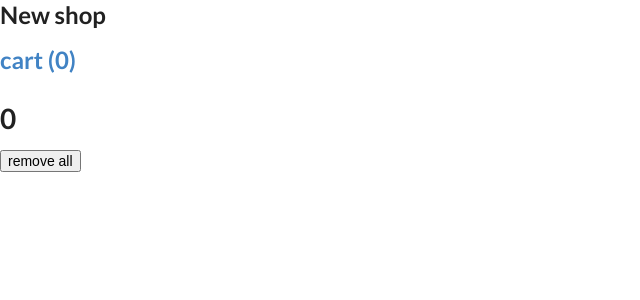
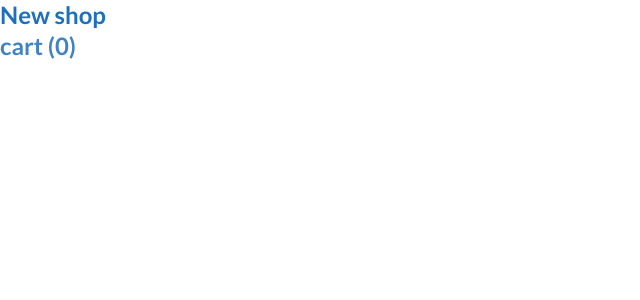
Before and after one commit to 61010923/react-redux-practice, a React (Create React App) app: page /cart in a window 1280 px wide. Shown: the top 300 px of the page, without its empty margins (0-640 px from the left). Built offline with nearby package versions, Linux system fonts and the light colour scheme.

Commit message:
remove clg

```diff
--- a/src/components/Cart.js
+++ b/src/components/Cart.js
@@ -10,8 +10,16 @@ function Cart() {
   const total = products.reduce((sum, initialValue) => sum + initialValue.qty * initialValue.price, 0);
   return (
     <>
-      <h1>{total}</h1>
-      <button type="submit" onClick={() => { dispatch(removeAll()); }}>remove all</button>
+      {total !== 0 && (
+      <div>
+        <h1>
+          total:
+          {" "}
+          {total}
+        </h1>
+        <button type="submit" onClick={() => { dispatch(removeAll()); }}>remove all</button>
+      </div>
+      )}
 
       {products.map((item) => (
         <div key={item.id}>
--- a/src/components/Header.js
+++ b/src/components/Header.js
@@ -7,7 +7,9 @@ function Header() {
   const total = products.reduce((sum, initialValue) => sum + initialValue.qty, 0);
   return (
     <div className="">
-      <h2>New shop</h2>
+      <Link to="/">
+        <h2>New shop</h2>
+      </Link>
       <Link to="/cart">
         <h2>
           cart (
--- a/src/components/ProductDetail.js
+++ b/src/components/ProductDetail.js
@@ -2,7 +2,7 @@ import React, { useEffect } from "react";
 import axios from "axios";
 import { useParams } from "react-router-dom";
 import { useDispatch, useSelector } from "react-redux";
-import { removeSelectedProduct, selectedProduct } from "../redux/actions/ProductActions";
+import { addProductToCart, removeSelectedProduct, selectedProduct } from "../redux/actions/ProductActions";
 
 function ProductDetail() {
   const { productId } = useParams();
@@ -29,6 +29,10 @@ function ProductDetail() {
       <div>loading...</div>
       )}
       <div>{product.title}</div>
+      <img src={product.image} alt={product.title} style={{ width: "100px" }} />
+      <p>{product.description}</p>
+      <button type="submit" onClick={() => dispatch(addProductToCart(product))}>add</button>
+
     </>
   );
 }
--- a/src/components/ProductListing.js
+++ b/src/components/ProductListing.js
@@ -7,7 +7,6 @@ import { setProducts } from "../redux/actions/ProductActions";
 function ProductListing() {
   const products = useSelector((state) => state);
   const cart = useSelector((state) => state.cart);
-  console.log(cart);
   const dispatch = useDispatch();
   const fetchProducts = async () => {
     const response = await axios.get("https://fakestoreapi.com/products")
```
